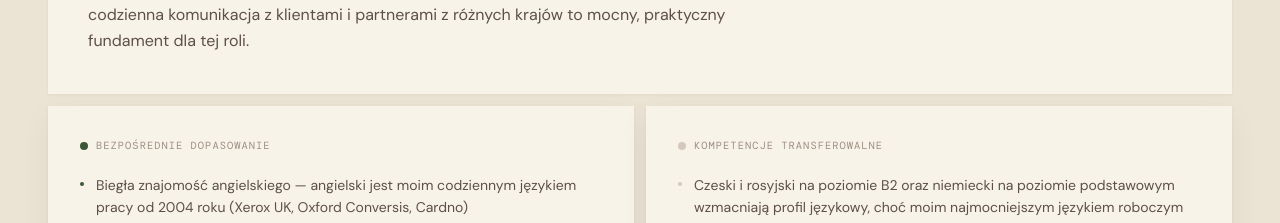
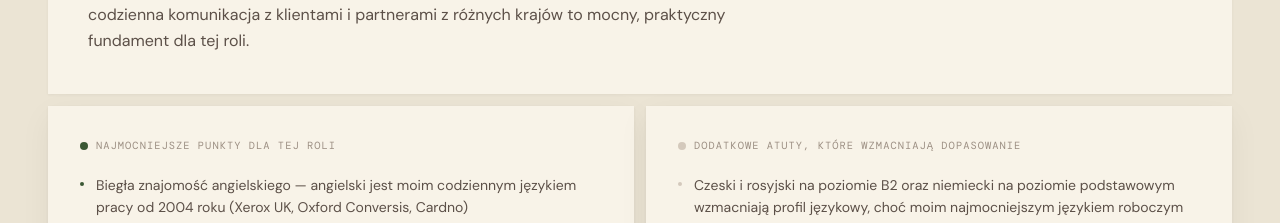
Before and after one commit to maryooshek/mariusz-grabowski, a React (Vite) app: page / in a window 1280 px wide. Shown: the part 1460-1683 px from the top of the page. Built offline with nearby package versions, Linux system fonts and the light colour scheme.

Commit message:
poprawki11

```diff
--- a/src/components/RoleMatch.tsx
+++ b/src/components/RoleMatch.tsx
@@ -140,7 +140,7 @@ export default function RoleMatch() {
               >
                 <h4 className="font-mono text-2xs uppercase tracking-widest text-ink-light mb-5 flex items-center gap-2">
                   <span className={`w-2 h-2 rounded-full ${accent.dot}`} />
-                  Bezpośrednie dopasowanie
+                  Najmocniejsze punkty dla tej roli
                 </h4>
                 <ul className="space-y-3">
                   {role.directFit.map((item, i) => (
@@ -160,7 +160,7 @@ export default function RoleMatch() {
               >
                 <h4 className="font-mono text-2xs uppercase tracking-widest text-ink-light mb-5 flex items-center gap-2">
                   <span className="w-2 h-2 rounded-full bg-ink-ghost" />
-                  Kompetencje transferowalne
+                  Dodatkowe atuty, które wzmacniają dopasowanie
                 </h4>
                 <ul className="space-y-3 mb-7">
                   {role.transferable.map((item, i) => (
```
